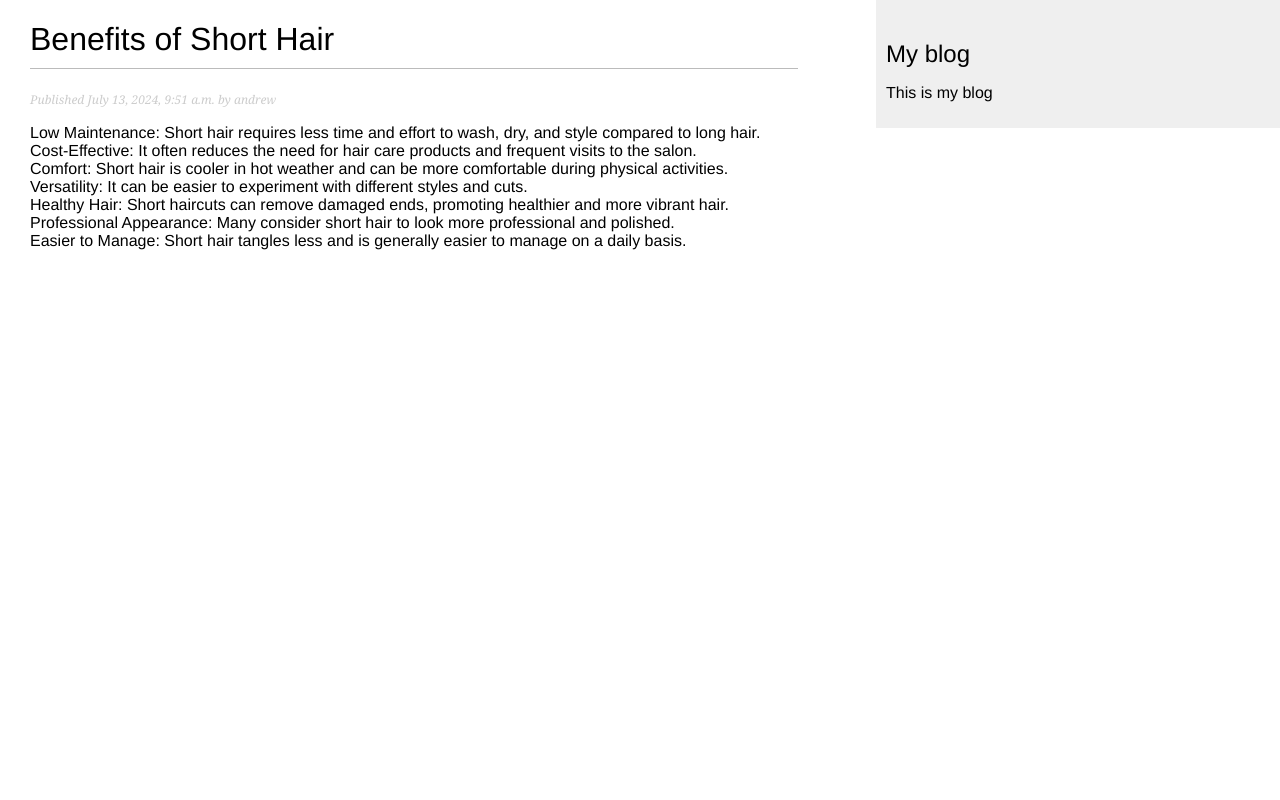
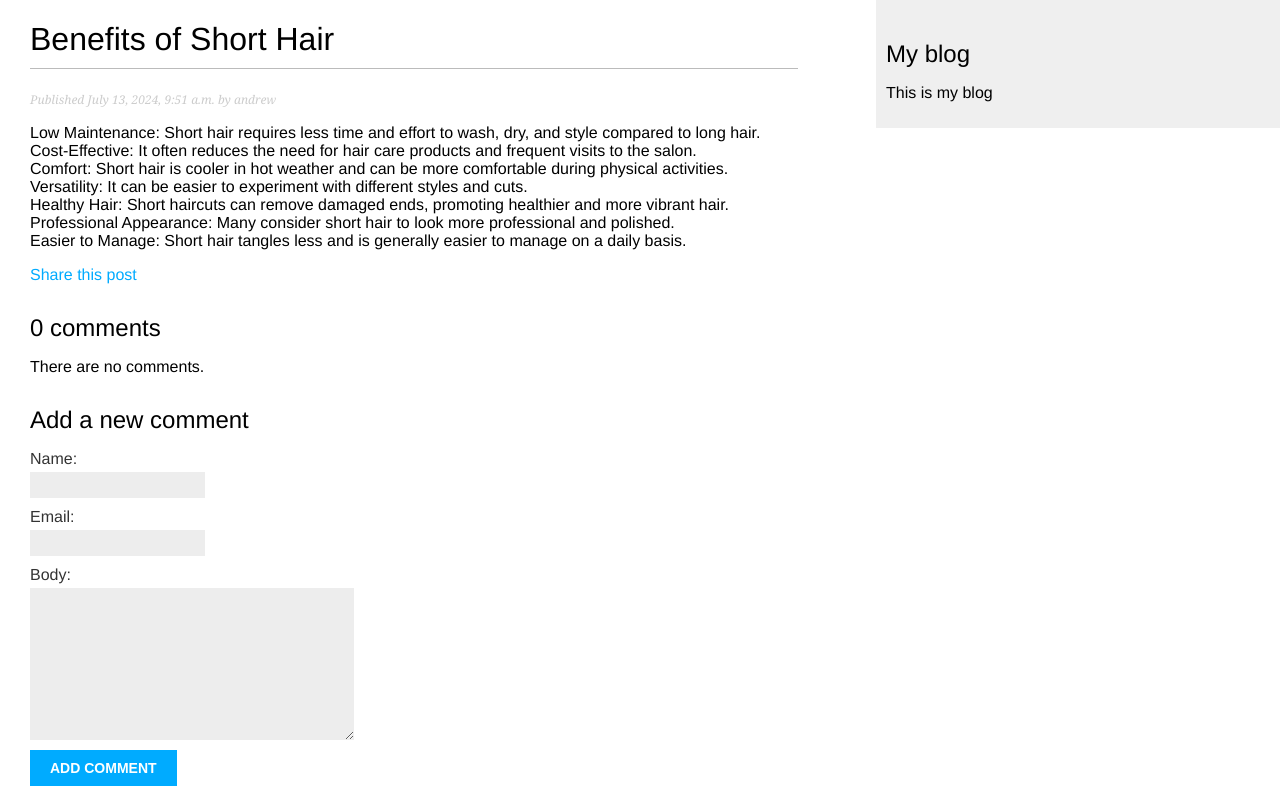
Before and after one commit to Andrew-oduola/django-blog-site, a Django app: a page that uses mysite/blog/templates/blog/post/detail.html in a window 1280 px wide. Run offline with Django 5.2, Linux system fonts and the light colour scheme; data comes from the database, SQL or seed files in the repository; both versions use the stored data as it was after the commit.

Commit message:
comment functionality updated

```diff
--- a/mysite/blog/forms.py
+++ b/mysite/blog/forms.py
@@ -1,4 +1,5 @@
 from django import forms
+from .models import Comment
 
 class EmailPostForm(forms.Form):
     name = forms.CharField(max_length = 255)
@@ -6,3 +7,8 @@ class EmailPostForm(forms.Form):
     to = forms.EmailField()
     comment = forms.CharField(required=False,
                               widget=forms.Textarea)
+
+class CommentForm(forms.ModelForm):
+    class Meta:
+        model = Comment
+        fields = ['name', 'email', 'body']
--- a/mysite/blog/templates/blog/post/detail.html
+++ b/mysite/blog/templates/blog/post/detail.html
@@ -8,4 +8,26 @@
         Published {{ post.publish }} by {{ post.author }}
     </p>
     {{ post.body|linebreaks }}
+    <p>
+        <a href="{% url 'blog:post_share' post.id %}">
+            Share this post
+        </a>
+    </p>
+    {% with comments.count as total_comments %}
+        <h2>
+            {{ total_comments }} comment{{ total_comments|pluralize }}
+        </h2>
+    {% endwith %}
+    {% for comment in comments %}
+        <div class="comment">
+            <p class='info'>
+                Comment {{ forloop.counter }} by {{ comment.name }}
+                {{ comment.created }}
+            </p>
+            {{ comment.body|linebreaks }}
+        </div>
+    {% empty %}
+    <p>There are no comments.</p>
+    {% endfor %}
+    {% include 'blog/post/includes/comment_form.html' %}
 {% endblock %}
--- /dev/null
+++ b/mysite/blog/templates/blog/post/includes/comment_form.html
@@ -0,0 +1,6 @@
+<h2>Add a new comment</h2>
+<form action="{% url 'blog:post_comment' post.id %}" method="post">
+    {{ form.as_p }}
+    {% csrf_token %}
+    <p><input type="submit" value="Add comment"></p>
+</form>
--- a/mysite/blog/urls.py
+++ b/mysite/blog/urls.py
@@ -8,5 +8,7 @@ urlpatterns = [
     path('', views.PostListView.as_view(), name='post_list'),
     path('<int:year>/<int:month>/<int:day>/<slug:post>/',
          views.post_detail, name='post_detail'),
-    path('<int:post_id>/share/',  views.post_share, name="email-post")
+    path('<int:post_id>/share/',  views.post_share, name="post_share"),
+    path('<int:post_id>/comment/',
+         views.post_comment, name='post_comment'),
 ]
--- a/mysite/blog/views.py
+++ b/mysite/blog/views.py
@@ -3,9 +3,10 @@ from django.http import Http404
 from django.core.paginator import Paginator, EmptyPage, PageNotAnInteger
 from django.views.generic import ListView
 from django.core.mail import send_mail, EmailMessage
+from django.views.decorators.http import require_POST
 
-from .models import Post
-from .forms import EmailPostForm
+from .models import Post, Comment
+from .forms import EmailPostForm, CommentForm
 
 # Create your views here.
 def post_list(request):
@@ -36,15 +37,21 @@ def post_detail(request, year, month, day, post):
                              publish__year=year,
                              publish__month=month,
                              publish__day=day)
-    return render(request, 'blog\post\detail.html', {'post': post})
 
+    comments =  post.comments.filter(active=True)
+    form = CommentForm()
+    return render(request,
+                  'blog\post\detail.html',
+                  {'post': post,
+                   'comments': comments,
+                   'form': form})
 
+# using class based view
 class PostListView(ListView):
     queryset = Post.published.all()
     context_object_name = "posts"
     paginate_by = 3
     template_name = 'blog/post/list.html'
-
 
 def post_share(request, post_id):
     # retrive post by id
@@ -73,3 +80,18 @@ def post_share(request, post_id):
 
     return render (request, 'blog/post/share.html', {'form': form,
                                                      'post': post})
+
+@require_POST
+def post_comment(request, post_id):
+    post = get_object_or_404(Post, id=post_id, status=Post.Status.PUBLISHED)
+    comment = None
+    form = CommentForm(data=request.POST)
+    if form.is_valid():
+        comment = form.save(commit=False)
+        comment.post = post
+        comment.save()
+
+    return render(request, 'blog/post/comment.html',
+                  {'post': post,
+                   'form': form,
+                   'comment': comment})
```
Also changed, not shown: mysite/blog/admin.py (+7 -1 lines), mysite/blog/templates/blog/post/comment.html (added, +12 -0 lines), mysite/blog/migrations/0003_comment.py (added), mysite/db.sqlite3.
